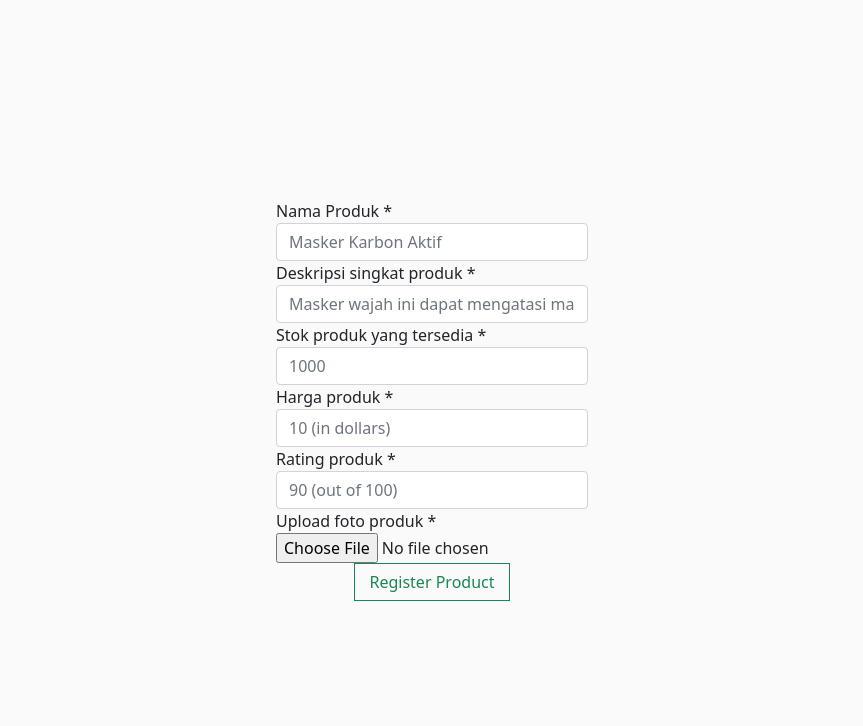
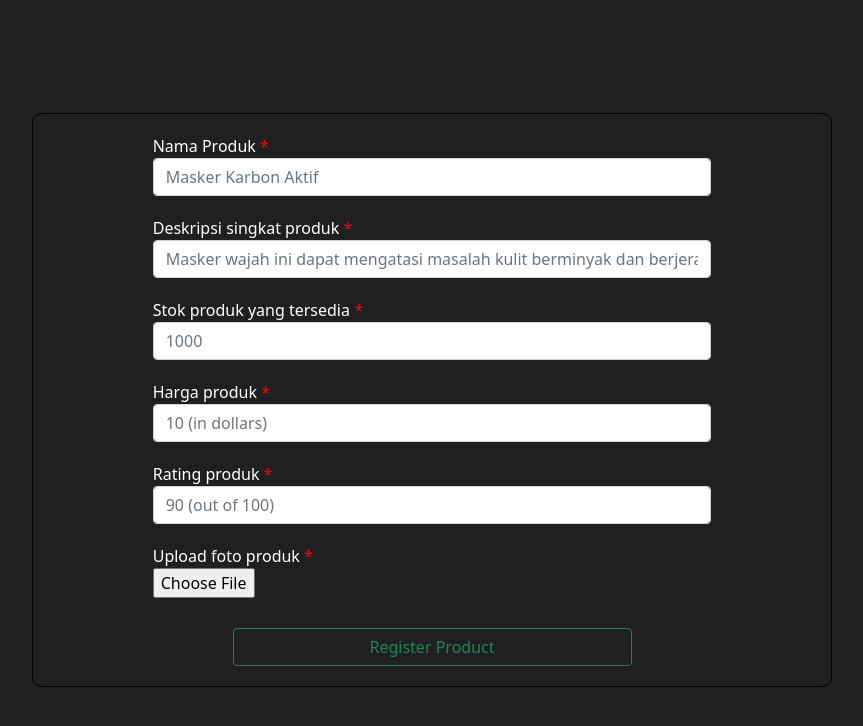
Before and after one commit to Krentt/Kuliah-PBP-TugasAkhir-Web, a Django app: template product_list_page/templates/product_form.html in a window 1280 px wide. Shown: the top 726 px of the page, without its empty margins (208-1071 px from the left). Run offline with Django 3.2, Linux system fonts and the light colour scheme; the template is opened without the code that fills it: values that come from a table or form of the project are taken from there, others are empty; some libraries are stand-ins or nearby versions.

Commit message:
plp forms done

```diff
--- /dev/null
+++ b/product_list_page/static/css/product_form.css
@@ -0,0 +1,47 @@
+body {
+    background-color: rgba(22, 24, 24, 0.952);
+}
+
+h2 {
+    color: #fff;
+    text-align: center;
+}
+
+form {
+    width: 800px;
+    background-color: rgb(32, 32, 32);
+    border: 0.5px solid black;
+    border-radius: 10px;
+    margin-left: auto;
+    margin-right: auto;
+}
+
+#submit-button {
+    margin-top: 30px;
+    margin-bottom: 20px;
+}
+
+.field-wrapper {
+    max-width: 70%;
+    width: 100%;
+    margin-left: auto;
+    margin-right: auto;
+    margin-top: 20px;
+}
+
+.field-label {
+    color: #fff;
+}
+
+.star {
+    color: red;
+}
+
+p {
+    color: #fff;
+    text-align: center;
+}
+
+a:visited {
+    color: blue;
+}
--- a/product_list_page/templates/product_form.html
+++ b/product_list_page/templates/product_form.html
@@ -7,7 +7,7 @@
 
         <title>Mask Product Form</title>
         <link href="https://cdn.jsdelivr.net/npm/bootstrap@5.1.3/dist/css/bootstrap.min.css" rel="stylesheet" integrity="sha384-1BmE4kWBq78iYhFldvKuhfTAU6auU8tT94WrHftjDbrCEXSU1oBoqyl2QvZ6jIW3" crossorigin="anonymous">
-        <link rel="stylesheet" href="{% static 'styles/product_list_page.css' %}">
+        <link rel="stylesheet" href="{% static 'styles/product_form.css' %}">
     </head>
     <body>
         <div class="position-absolute top-50 start-50 translate-middle">
```
Also changed, not shown: product_list_page/templates/product_list_page.html (line endings or trailing spaces).
